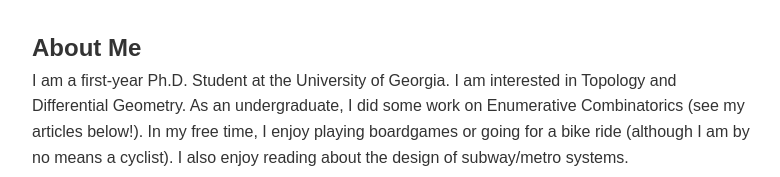
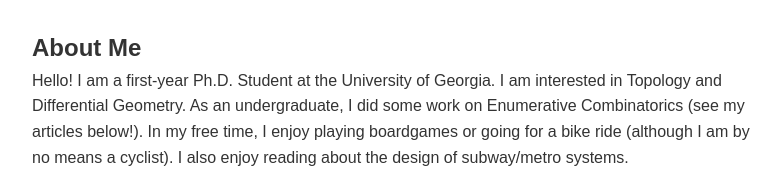
Before and after one commit to jsistos/jsistos.github.io, a plain HTML site: page index.html in a window 1280 px wide. Shown: the part 161-338 px from the top of the page, without its empty margins (248-1028 px from the left). Drawn offline with Linux system fonts and the light colour scheme.

Commit message:
update info

```diff
--- a/index.html
+++ b/index.html
@@ -21,7 +21,7 @@
   <main class="main-content">
     <section id="about">
       <h2>About Me</h2>
-      <p>I am a first-year Ph.D. Student at the University of Georgia. I am interested in Topology and Differential Geometry. As an undergraduate, I did some work on Enumerative Combinatorics (see my articles below!).
+      <p>Hello! I am a first-year Ph.D. Student at the University of Georgia. I am interested in Topology and Differential Geometry. As an undergraduate, I did some work on Enumerative Combinatorics (see my articles below!).
 
         In my free time, I enjoy playing boardgames or going for a bike ride (although I am by no means a cyclist). I also enjoy reading about the design of subway/metro systems.</p>
       <a href="cv.html" class="button">View CV</a>  <!-- Button styling in CSS -->
```
